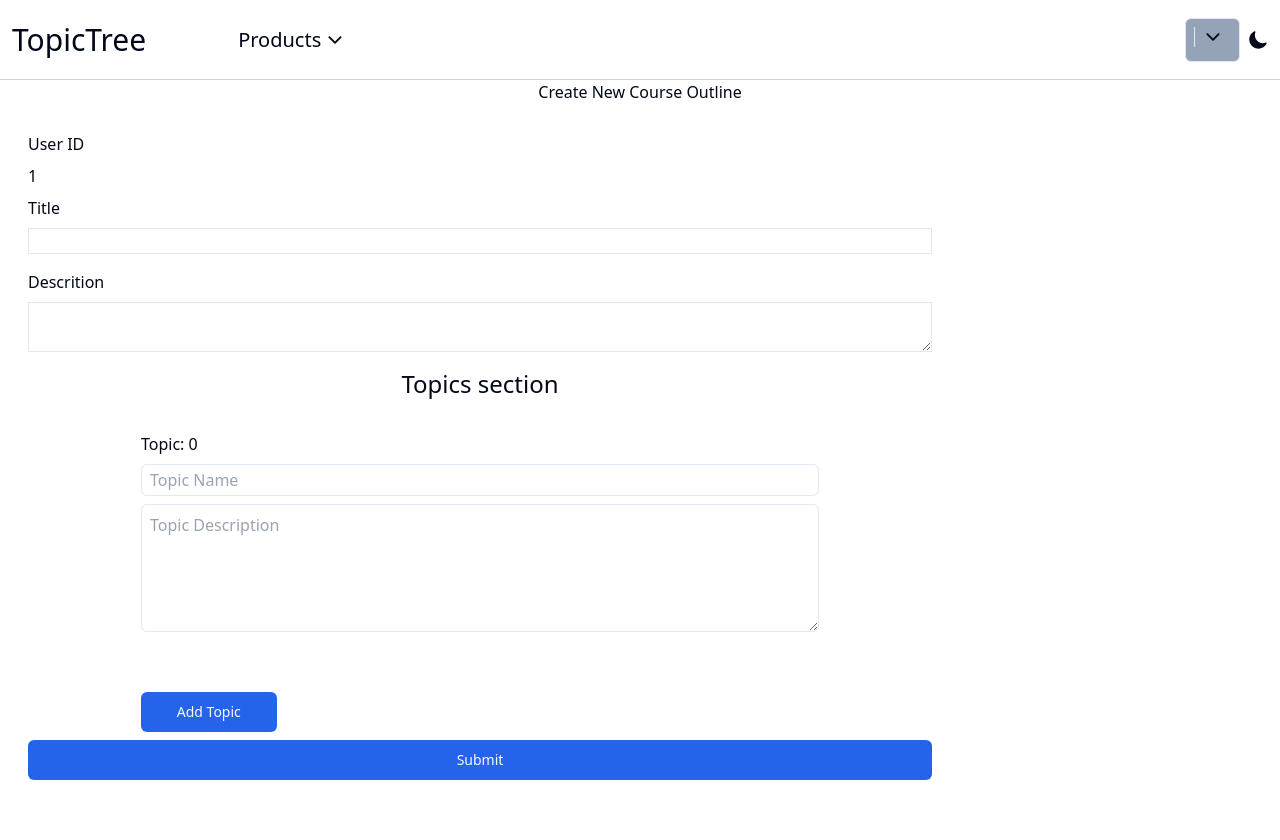
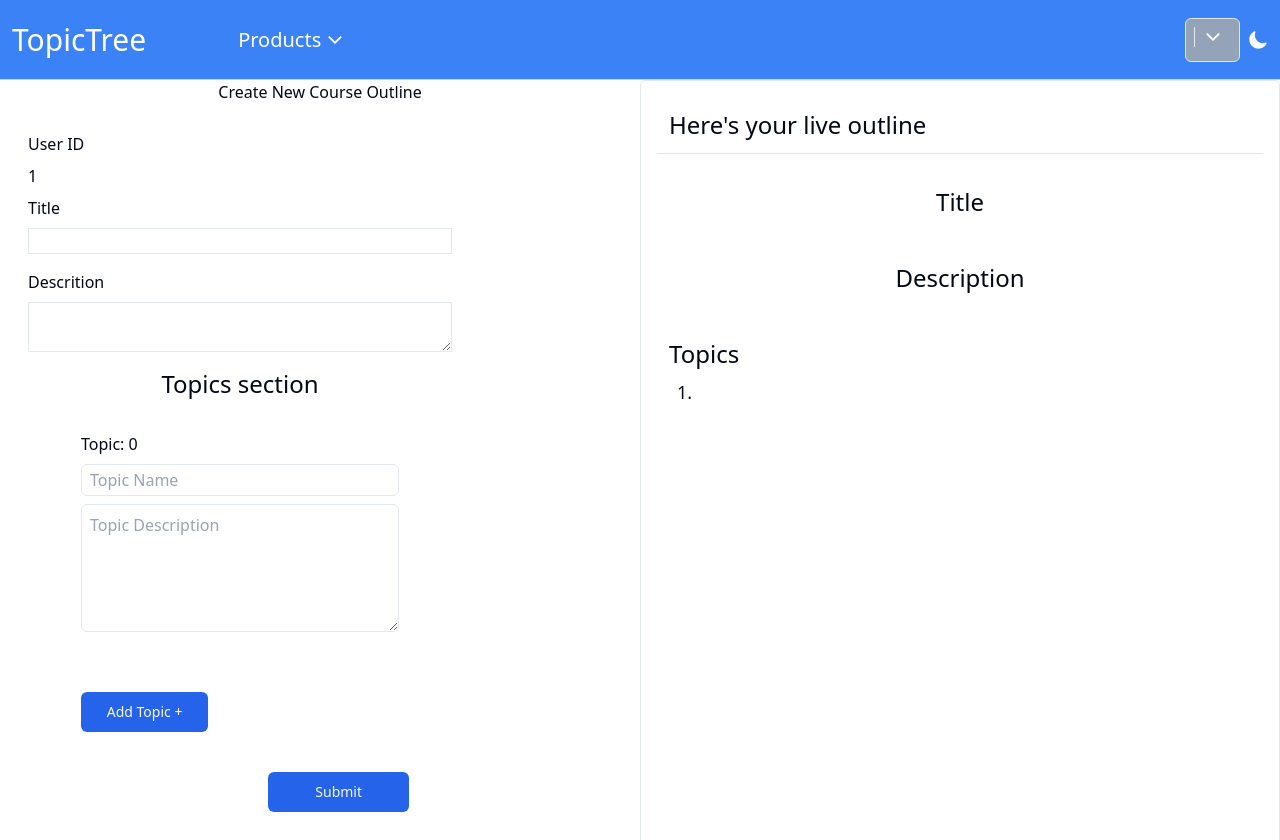
Before and after one commit to martindevelopske/SmartOutline, a React (Vite) app in the folder ui/: page /createNewCourseOutline in a window 1280 px wide. Before the commit the page ends 808 px from the top, so only its background shows below. Built offline with nearby package versions, Linux system fonts and the light colour scheme; sample sign-in values are in the browser's storage.

Commit message:
added live watch

```diff
--- a/ui/package.json
+++ b/ui/package.json
@@ -25,6 +25,7 @@
     "lucide-react": "^0.303.0",
     "match-sorter": "^6.3.1",
     "next-themes": "^0.2.1",
+    "openai": "^4.24.7",
     "react": "^18.2.0",
     "react-dom": "^18.2.0",
     "react-helmet": "^6.1.0",
--- a/ui/src/App.tsx
+++ b/ui/src/App.tsx
@@ -8,6 +8,8 @@ import CreateCoursePage from "./pages/CreateCoursePage";
 import { UserProvider, useUser } from "./contexts/UserContext";
 import { useEffect } from "react";
 import RHF from "./pages/Rhf";
+import SingleOutline from "./pages/SingleOutline";
+import AI from "./pages/AI";
 
 function App() {
   const { user } = useUser();
@@ -33,6 +35,8 @@ function App() {
       element: <CreateCoursePage />,
     },
     { path: "/rhf", element: <RHF /> },
+    { path: "/ai", element: <AI /> },
+    { path: "outline/:id", element: <SingleOutline /> },
     {
       path: "*",
       element: <NotFound />,
--- a/ui/src/components/Header.tsx
+++ b/ui/src/components/Header.tsx
@@ -44,7 +44,7 @@ const Header = () => {
 
   return (
     <>
-      <div className="w-full p-3 h-20 border-b border-slate-300 fixed top-0 left-0 flex gap-2 items-center justify-between dark:bg-red">
+      <div className="w-full p-3 h-20 border-b border-slate-300 fixed top-0 left-0 flex gap-2 items-center justify-between dark:bg-red z-50 bg-blue-500 text-white">
         <div className="flex items-center justify-center gap-3">
           <div className="text-3xl">TopicTree</div>
           <div className=" ml-5 md:ml-20 flex gap-1">
--- /dev/null
+++ b/ui/src/pages/AI.tsx
@@ -0,0 +1,54 @@
+import { useEffect, useState } from "react";
+
+import OpenAI from "openai";
+const openai = new OpenAI({
+  apiKey: "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",
+  dangerouslyAllowBrowser: true,
+});
+const AI = () => {
+  // Your GPT-3 API Key
+  const [generatedOutline, setGeneratedOutline] = useState("");
+
+  const generateOutline = async (userInput) => {
+    try {
+      const response = await openai.completions.create({
+        model: "gpt-3.5-turbo", // Choose the engine based on your requirements
+        prompt: `Generate a course outline based on the user input: Data structures}`,
+      });
+      console.log(response);
+
+      setGeneratedOutline(response.choices[0].text);
+    } catch (error) {
+      console.error("Error generating outline:", error);
+    }
+  };
+
+  useEffect(() => {
+    // Example usage: Trigger outline generation when user input changes
+    const userInput = "User's input text goes here...";
+    generateOutline(userInput);
+  }, []); // Add dependencies based on your specific requirements
+
+  return (
+    // ... Your existing JSX code
+    <div>
+      {/* Display the generated outline */}
+      <div>
+        <h2>Generated Course Outline:</h2>
+        <p>{generatedOutline}</p>
+      </div>
+    </div>
+  );
+};
+
+export default AI;
+// import OpenAI from "openai";
+// const openai = new OpenAI();
+// export default async function main() {
+//   const completion = await openai.chat.completions.create({
+//     messages: [{ role: "system", content: "You are a helpful assistant." }],
+//     model: "gpt-3.5-turbo",
+//   });
+
+//   console.log(completion.choices[0]);
+// }
--- a/ui/src/pages/CreateCoursePage.tsx
+++ b/ui/src/pages/CreateCoursePage.tsx
@@ -1,4 +1,4 @@
-import { FieldErrors, useFieldArray, useForm } from "react-hook-form";
+import { FieldErrors, useFieldArray, useForm, useWatch } from "react-hook-form";
 import { DevTool } from "@hookform/devtools";
 import { Button } from "@/components/ui/button";
 import { useEffect, useState } from "react";
@@ -70,12 +70,19 @@ export default function CreateCoursePage() {
       keepDefaultValues: true,
     },
   });
-  const { register, control, handleSubmit, formState } = form;
+  const { register, control, watch, handleSubmit, formState } = form;
   const { fields, append, prepend, remove, swap, move, insert } = useFieldArray(
     { name: "topics", control }
   );
 
   const { errors } = formState;
+
+  //watch
+  // const watchAllFields = watch();
+  // console.log(watchAllFields);
+  const TitleWatch = useWatch({ control, name: "Title" });
+  const DesWatch = useWatch({ control, name: "Description" });
+  const TopicsWatch = useWatch({ control, name: "topics" });
 
   const onError = (errors: FieldErrors<Formvalues>) => {
     console.log("form error", errors);
@@ -99,7 +106,8 @@ export default function CreateCoursePage() {
 
   return (
     <>
-      <div className="flex flex-col">
+      <div className="flex flex-row min-h-screen">
+        <div className="flex flex-col w-full md:w-1/2">
           <Header />
           <div className="w-full flex items-center justify-center mt-20">
             Create New Course Outline
@@ -175,7 +183,7 @@ export default function CreateCoursePage() {
                   <br></br>
                   <Button
                     type="button"
-                  className="mt-5 w-1/5"
+                    className="mt-5 w-1/2 md:w-2/5"
                     onClick={() =>
                       append({
                         TopicID: 0, // Replace with the appropriate default value
@@ -191,14 +199,43 @@ export default function CreateCoursePage() {
                       })
                     }
                   >
-                  Add Topic
+                    Add Topic +
                   </Button>
                 </div>
               ))}
             </div>
-          <Button type="submit">Submit</Button>
+            <Button className="w-1/3 ml-40 md:ml-60 mt-8" type="submit">
+              Submit
+            </Button>
           </form>
           <DevTool control={control} />
+        </div>
+        <div className="w-1/2 border rounded-md md:flex flex-col p-4 mt-20 items-center fixed top-0 right-0 min-h-screen overflow-scroll hidden">
+          <h1 className="text-2xl border-b w-full p-3">
+            Here's your live outline
+          </h1>
+          <div className="mt-5 flex flex-col items-center w-full p-3">
+            <label className="text-2xl">Title</label>
+            <h1 className="text-xl font-mono">{TitleWatch}</h1>
+          </div>
+          <div className="mt-5 flex flex-col items-center w-full p-3">
+            <label className="text-2xl">Description</label>
+            <h1 className="text-xl font-mono">{DesWatch}</h1>
+          </div>
+          <div className="mt-5 flex flex-col items-left  w-full p-3">
+            <label className="text-2xl">Topics</label>
+            <div className="flex flex-col items-left justify-start">
+              {TopicsWatch.map((topic, index) => (
+                <div className="flex flex-col gap-2">
+                  <h3 className="text-lg p-2 ">
+                    {index + 1}. {topic.Name}
+                  </h3>
+                  <p className="font-light text-lg ml-5">{topic.Description}</p>
+                </div>
+              ))}
+            </div>
+          </div>
+        </div>
       </div>
     </>
   );
--- /dev/null
+++ b/ui/src/pages/SingleOutline.tsx
@@ -0,0 +1,12 @@
+import { useParams } from "react-router-dom";
+
+export default function SingleOutline() {
+  const { id } = useParams();
+
+  return (
+    <>
+      <div>single outline</div>
+      <div>{id}</div>
+    </>
+  );
+}
```
Also changed, not shown: 1 other file (tests, documents, lock files or other folders). Lines whose indentation alone changed are shown as unchanged.
